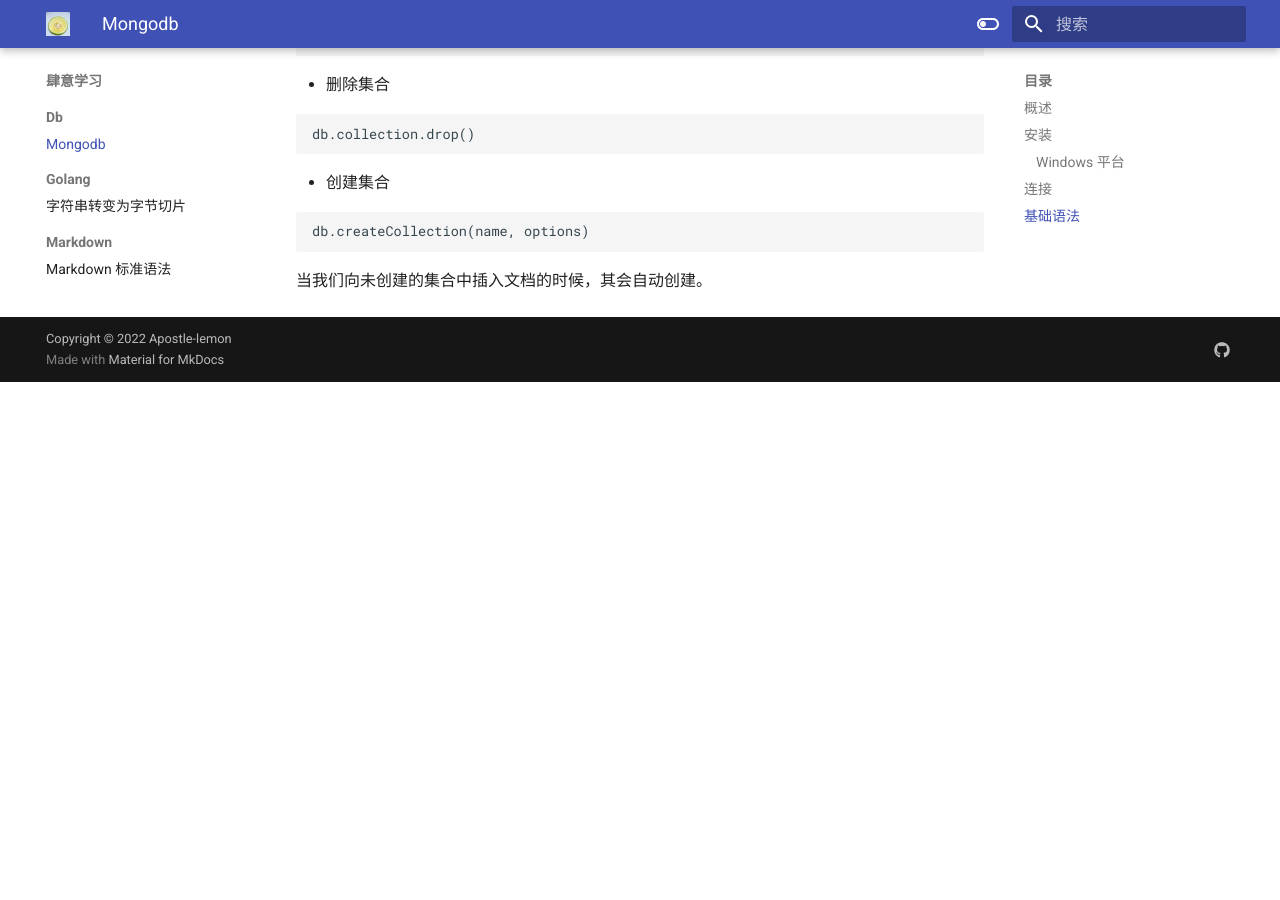
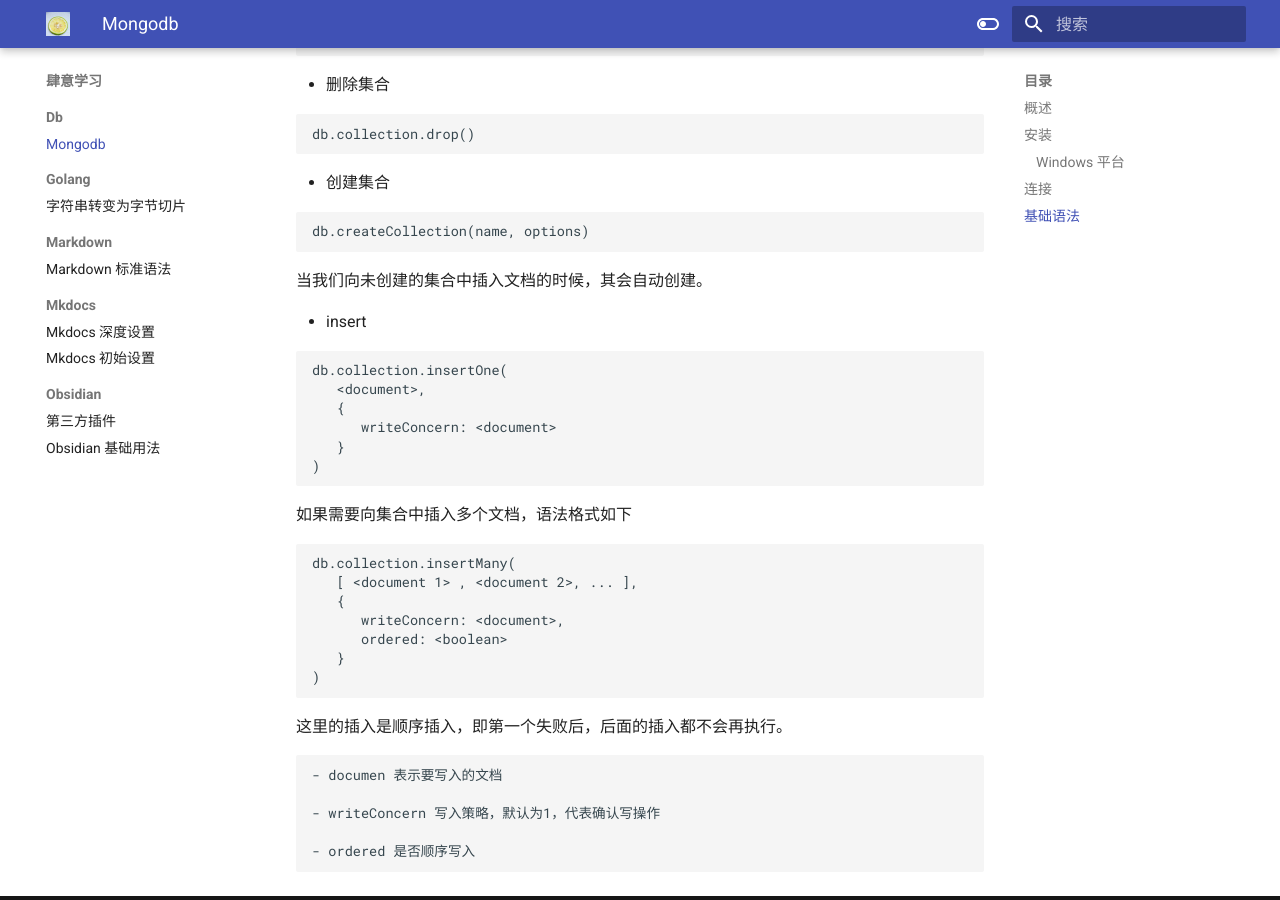
Before and after one commit to Apostle-lemon/Apostle-lemon.github.io, an MkDocs documentation site: the page built from docs/肆意学习/db/mogodb基础用法.md, in a window 1280 px wide and 900 px high, scrolled down 1178 px. Built offline with MkDocs 1.6.1 and Material for MkDocs 9.7.7, drawn with Linux system fonts in a browser that asks for light colours; before the commit the page ends 1560 px from its top, so only the background shows below that.

Commit message:
vault backup: 2022-10-30 13:56:05
Affected files:
docs/肆意学习/db/mogodb基础用法.md

````diff
--- a/docs/肆意学习/db/mogodb基础用法.md
+++ b/docs/肆意学习/db/mogodb基础用法.md
@@ -58,3 +58,34 @@
 ```
 
 当我们向未创建的集合中插入文档的时候，其会自动创建。
+
+- insert
+
+```
+db.collection.insertOne(
+   <document>,
+   {
+      writeConcern: <document>
+   }
+)
+```
+
+如果需要向集合中插入多个文档，语法格式如下
+
+```
+db.collection.insertMany(
+   [ <document 1> , <document 2>, ... ],
+   {
+      writeConcern: <document>,
+      ordered: <boolean>
+   }
+)
+```
+
+这里的插入是顺序插入，即第一个失败后，后面的插入都不会再执行。
+
+	- documen 表示要写入的文档
+
+	- writeConcern 写入策略，默认为1，代表确认写操作
+
+	- ordered 是否顺序写入
````
